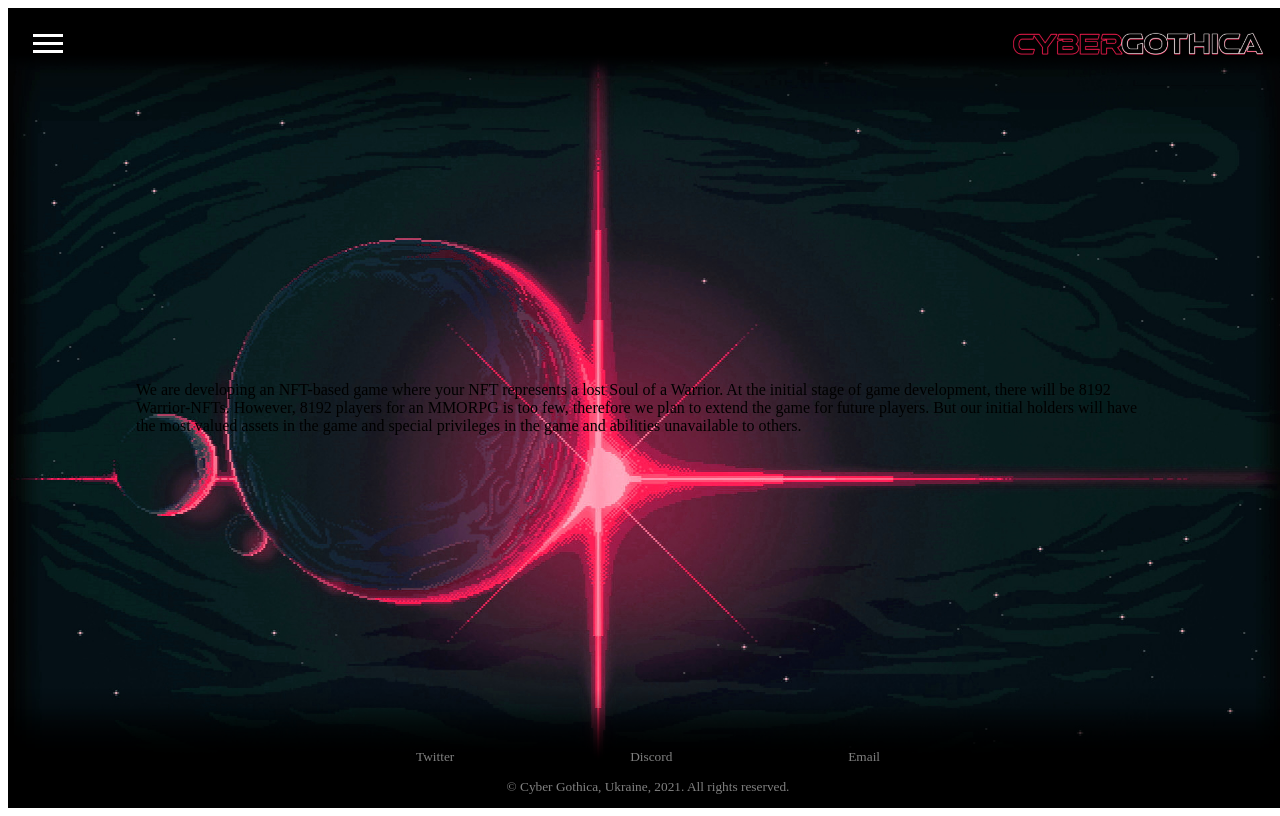
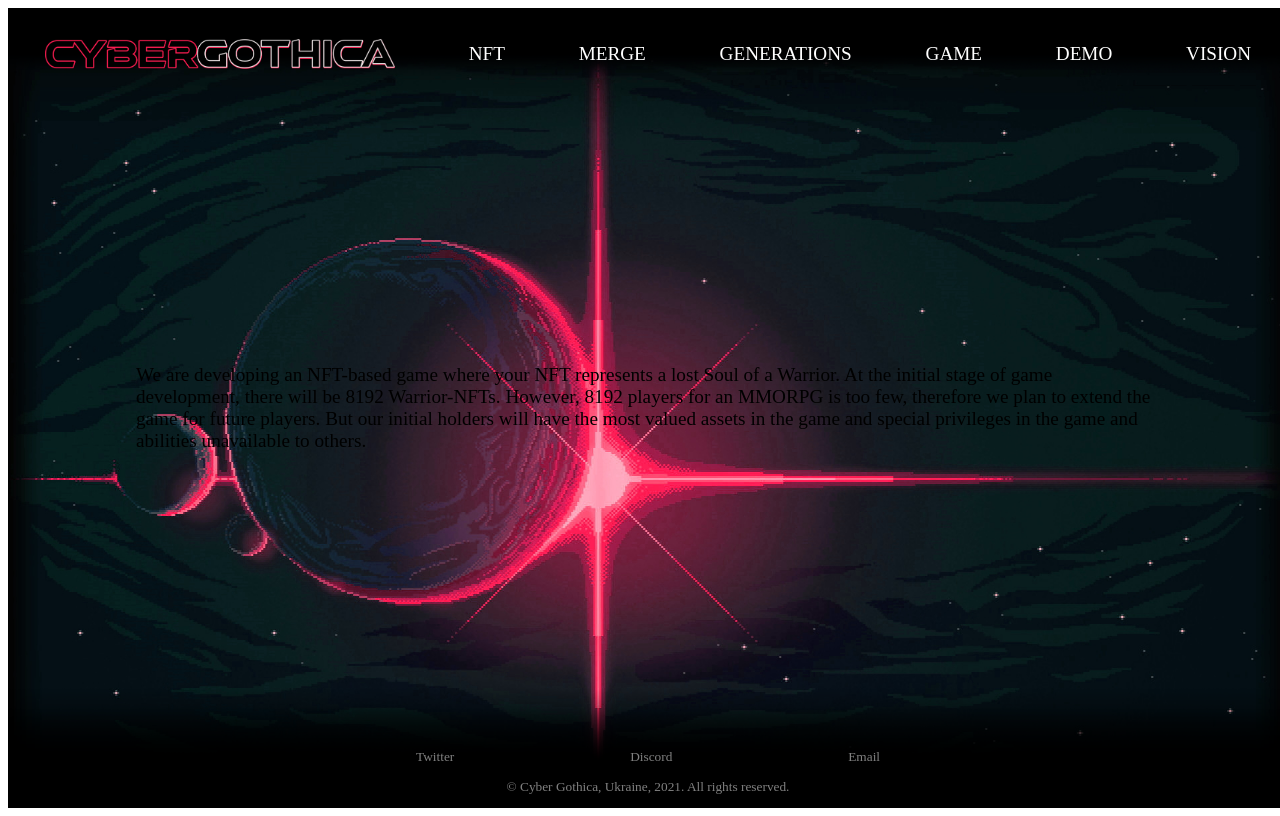
Before and after one commit to Yuriy-Ihor/Cyber-Gothic-Website-New, a JavaScript app: page / in a window 1280 px wide. Built offline with nearby package versions, Linux system fonts and the light colour scheme; the HTML template or start-up script is replaced by a standard one.

Commit message:
Restored desktop menu.

```diff
--- a/src/App.js
+++ b/src/App.js
@@ -51,8 +51,8 @@ window.onload = function() {
 
 function App() {
 
-  // const device = deviceType();
-  const device = "mobile";
+  const device = deviceType();
+  // const device = "mobile";
 
   const groupStyle = {
     height: device === "mobile" ? window.innerHeight : "100vh"
```
